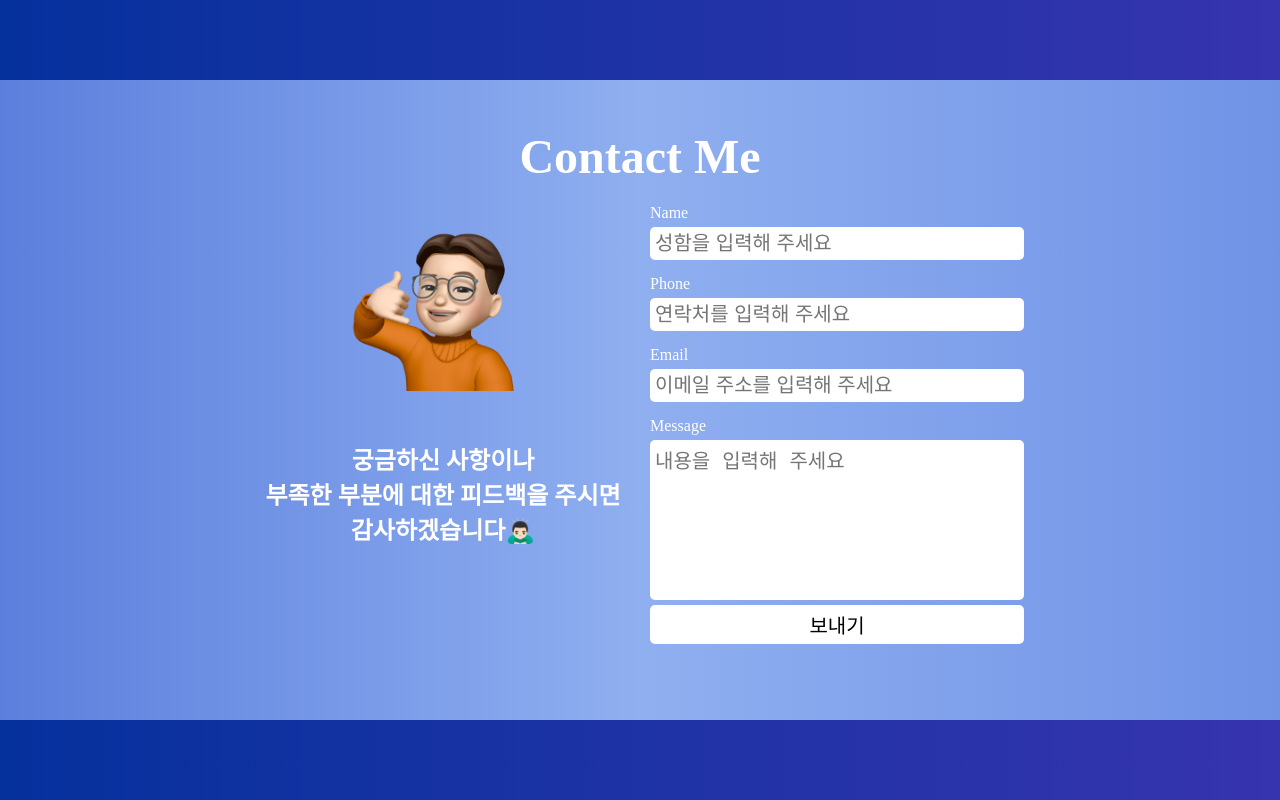
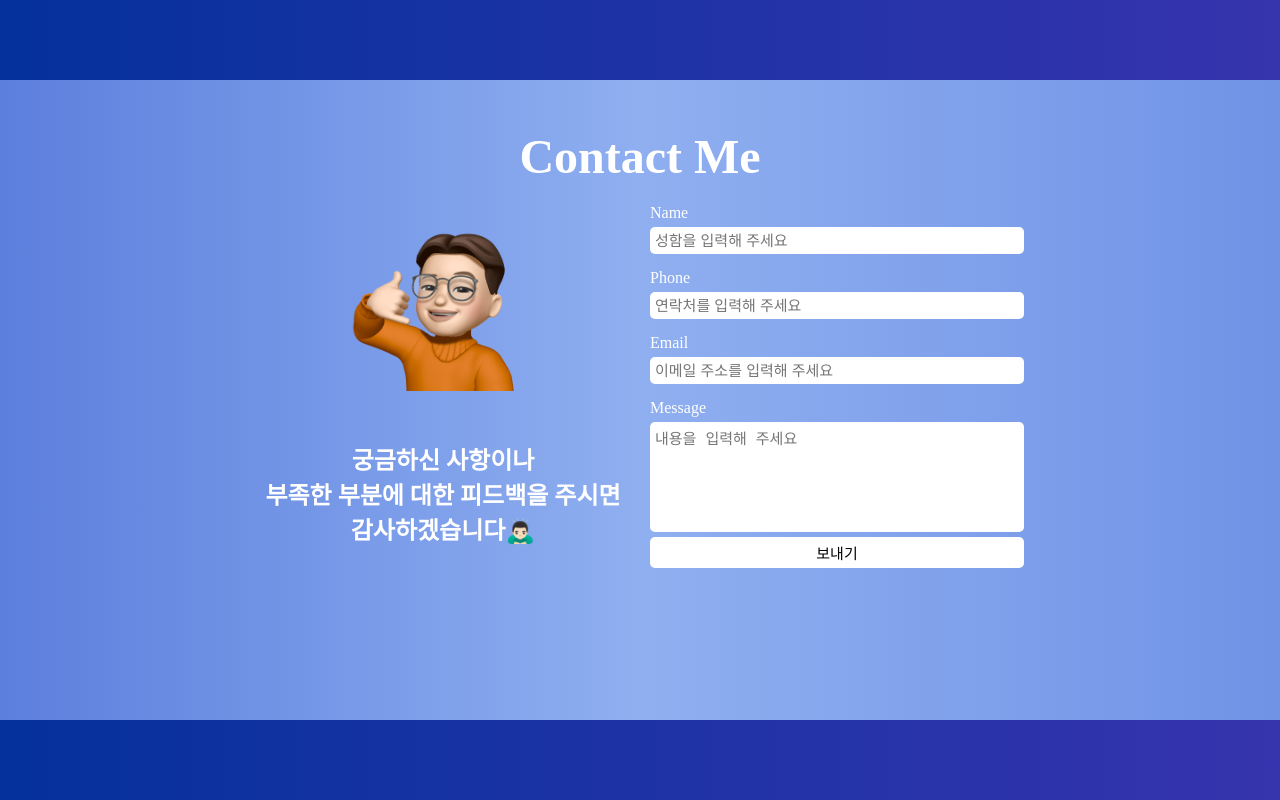
Before and after one commit to aksen123/portfolio, a React (Create React App) app: page /contact in a window 1280 px wide. Built offline with nearby package versions, Linux system fonts and the light colour scheme.

Commit message:
contact css수정

```diff
--- a/src/Components/logo/Preview.tsx
+++ b/src/Components/logo/Preview.tsx
@@ -1,6 +1,5 @@
 import React from 'react'
-import Slide from '../windowForm/Slide'
-import { gbgImg } from '../../data/projectImg'
+
 type props = {
   onClick: ()=>void
 }
@@ -8,7 +7,7 @@ type props = {
 const Preview = ({onClick}: props) => {
   return (
     <div className='Preview'>
-      <Slide project_img={gbgImg} screenToggle={true}/>
+
       <button className='close' onClick={onClick}>닫기</button>
     </div>
   )
--- a/src/Components/windowForm/Slide.tsx
+++ b/src/Components/windowForm/Slide.tsx
@@ -1,7 +1,7 @@
 import React, { useState, useRef, useEffect } from "react";
 import { FaCircleChevronLeft, FaCircleChevronRight } from "react-icons/fa6";
 import { toolbar_img, ProjectType } from "../../data/data";
-
+import './windowForm.scss'
 type ImagesType = Pick<ProjectType, "project_img">
 type ScreenType = Pick<ProjectType, "screenToggle">;
 type PropsType = {
--- a/src/style/startPage.scss
+++ b/src/style/startPage.scss
@@ -230,7 +230,7 @@ p {
   .pageMain {
     align-items: center;
     flex-direction: column;
-
+    // justify-content: flex-start;
     h1 {
       font-size: 3rem;
       color: #fff;
@@ -277,13 +277,13 @@ p {
         }
         input,textarea,button {
           outline: none;
-          font-size: 20px;
+          font-size: 15px;
           padding: 5px;
           border: none;
           border-radius: 5px;
         }
         textarea {
-          height: 150px;
+          height: 100px;
           resize: none;
         }
         button {
```
